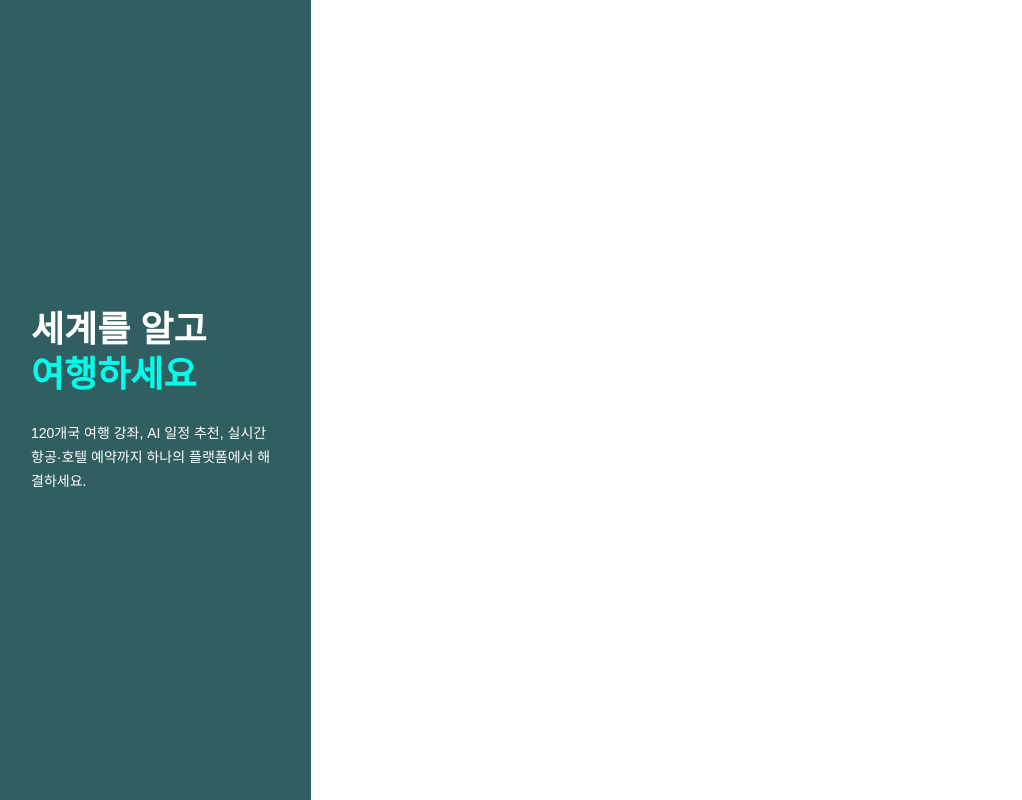
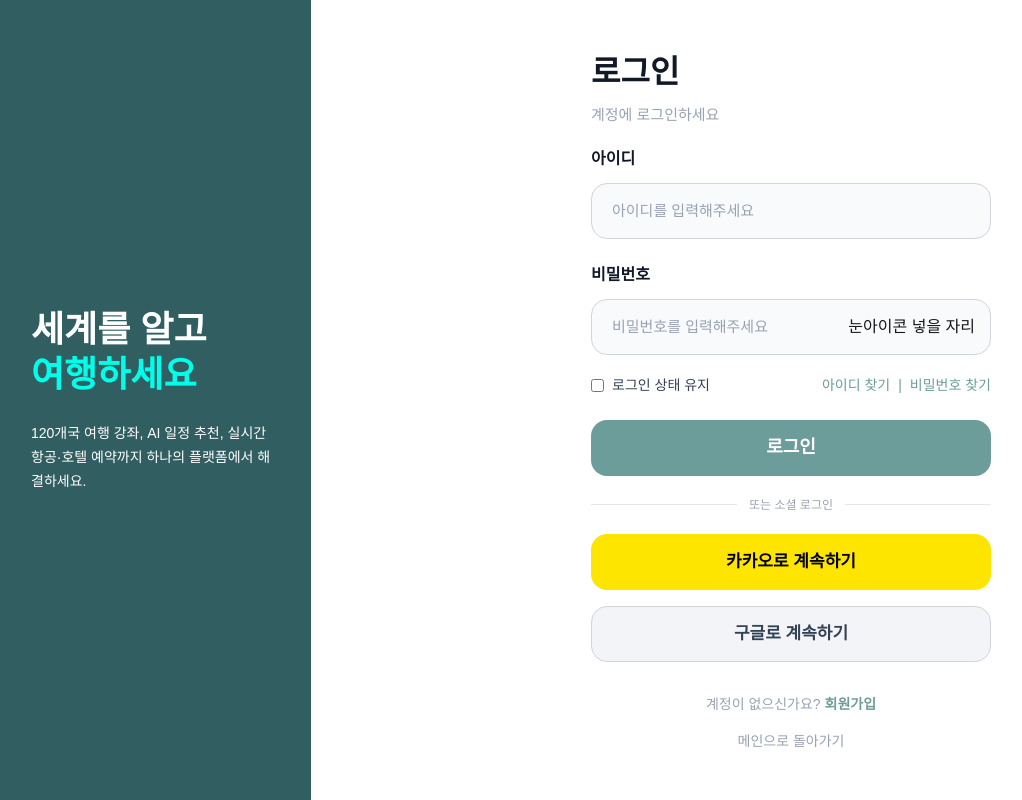
Before and after one commit to kid-mily/Algoga-frontend, a Next.js app: page /user/auth/login in a window 1280 px wide. Shown: the whole page, without its empty margins (9-1031 px from the left). Built offline with nearby package versions, Linux system fonts and the light colour scheme.

Commit message:
[feature]로그인폼구현#7

```diff
--- a/src/app/user/auth/login/page.tsx
+++ b/src/app/user/auth/login/page.tsx
@@ -1,7 +1,10 @@
 import LoginSidebar from "@/features/auth/components/loginsidebar";
+import LoginForm from "@/features/auth/components/loginform";
+
 export default function LoginPage() {
   return (
-    <main className="flex min-h-screen">
+    <main className="flex h-screen overflow-hidden bg-white">
+      {/* 사이드바 */}
       <LoginSidebar
         title={{
           normal: "세계를 알고",
@@ -9,6 +12,11 @@
         }}
         description="120개국 여행 강좌, AI 일정 추천, 실시간 항공·호텔 예약까지 하나의 플랫폼에서 해결하세요."
       />
+
+      {/* 로그인 영역 */}
+      <section className="flex flex-1 items-center justify-center pt-8 pb-8">
+        <LoginForm />
+      </section>
     </main>
   );
 }
--- a/src/features/auth/components/loginform.tsx
+++ b/src/features/auth/components/loginform.tsx
@@ -0,0 +1,126 @@
+export default function LoginForm() {
+  return (
+    <div className="w-[400px]">
+      {/* 타이틀 */}
+      <h1 className="text-[32px] font-bold text-[#111827]">
+        로그인
+      </h1>
+
+      <p className="mt-2 text-[15px] text-[#98A2B3]">
+        계정에 로그인하세요
+      </p>
+
+      <form className="mt-5">
+        {/* 아이디 */}
+        <div>
+          <label className="text-[16px] font-semibold text-[#111827]">
+            아이디
+          </label>
+
+          <input
+            type="email"
+            placeholder="아이디를 입력해주세요"
+            className="mt-3 h-[56px] w-full rounded-[16px] border border-[#D0D5DD] bg-[#F9FAFB] px-5 text-[15px] outline-none placeholder:text-[#98A2B3]"
+          />
+        </div>
+
+        {/* 비밀번호 */}
+        <div className="mt-6">
+          <label className="text-[16px] font-semibold text-[#111827]">
+            비밀번호
+          </label>
+
+          <div className="relative mt-3">
+            <input
+              type="password"
+              placeholder="비밀번호를 입력해주세요"
+              className="h-[56px] w-full rounded-[16px] border border-[#D0D5DD] bg-[#F9FAFB] px-5 pr-14 text-[15px] outline-none placeholder:text-[#98A2B3]"
+            />
+
+            <button
+              type="button"
+              className="absolute right-4 top-1/2 -translate-y-1/2 text-[16px]"
+            >
+              눈아이콘 넣을 자리
+            </button>
+          </div>
+        </div>
+
+        {/* 옵션 */}
+        <div className="mt-5 flex items-center justify-between">
+          <label className="flex items-center gap-2 text-[14px] text-[#344054]">
+            <input type="checkbox" />
+            로그인 상태 유지
+          </label>
+
+          <div className="flex items-center gap-2 text-[14px] text-[#6B9D9B]">
+            <button type="button">
+              아이디 찾기
+            </button>
+
+            <span>|</span>
+
+            <button type="button">
+              비밀번호 찾기
+            </button>
+          </div>
+        </div>
+
+        {/* 로그인 버튼 */}
+        <button
+          type="submit"
+          className="mt-6 h-[56px] w-full rounded-[16px] bg-[#6D9D9B] text-[18px] font-semibold text-white"
+        >
+          로그인
+        </button>
+
+        {/* 구분선 */}
+        <div className="mt-5 flex items-center gap-3">
+          <div className="h-px flex-1 bg-[#E4E7EC]" />
+
+          <span className="text-[12px] text-[#98A2B3]">
+            또는 소셜 로그인
+          </span>
+
+          <div className="h-px flex-1 bg-[#E4E7EC]" />
+        </div>
+
+        {/* 카카오 */}
+        <button
+          type="button"
+          className="mt-5 flex h-[56px] w-full items-center justify-center rounded-[16px] bg-[#FEE500] text-[17px] font-semibold text-black"
+        >
+          카카오로 계속하기
+        </button>
+
+        {/* 구글 */}
+        <button
+          type="button"
+          className="mt-4 flex h-[56px] w-full items-center justify-center rounded-[16px] border border-[#D0D5DD] bg-[#F2F4F7] text-[17px] font-semibold text-[#344054]"
+        >
+          구글로 계속하기
+        </button>
+
+        {/* 회원가입 */}
+        <div className="mt-8 text-center text-[14px] text-[#98A2B3]">
+          계정이 없으신가요?{" "}
+
+          <button
+            type="button"
+            className="font-semibold text-[#6D9D9B]"
+          >
+            회원가입
+          </button>
+        </div>
+
+        {/* 메인 이동 */}
+        <button
+          type="button"
+          className="mt-4 block w-full text-center text-[14px] text-[#98A2B3]"
+        >
+          메인으로 돌아가기
+        </button>
+      </form>
+    </div>
+  );
+}
--- a/src/features/auth/components/loginsidebar.tsx
+++ b/src/features/auth/components/loginsidebar.tsx
@@ -11,7 +11,7 @@
   description,
 }: LoginSidebarProps) {
   return (
-    <aside className="w-[320px] bg-[#315e61] text-white p-10 flex flex-col justify-center">
+    <aside className="flex h-screen w-[320px] flex-col justify-center bg-[#315e61] px-10 text-white">
       <h1 className="text-4xl font-bold leading-tight">
         {title.normal}
         <br />
```
